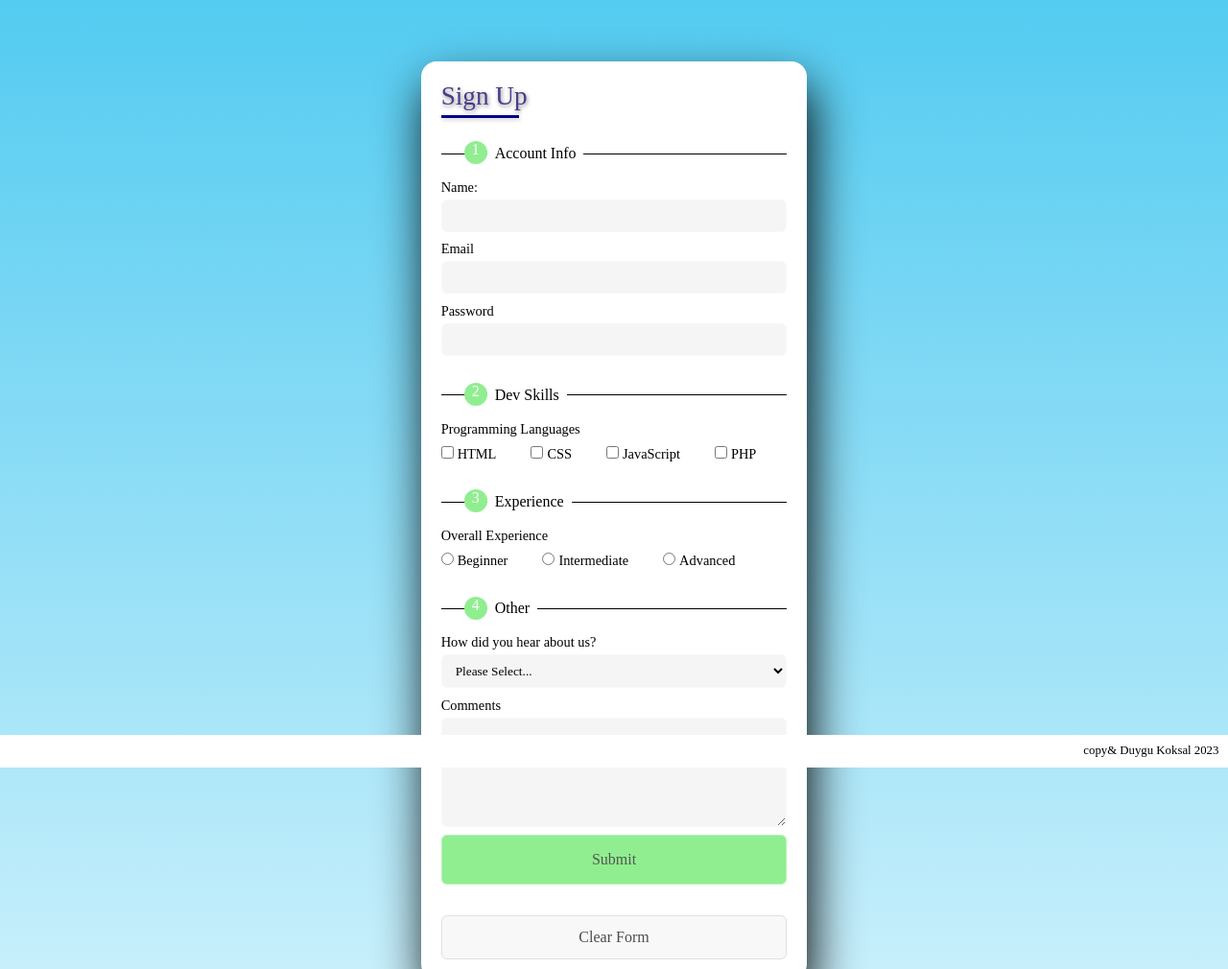
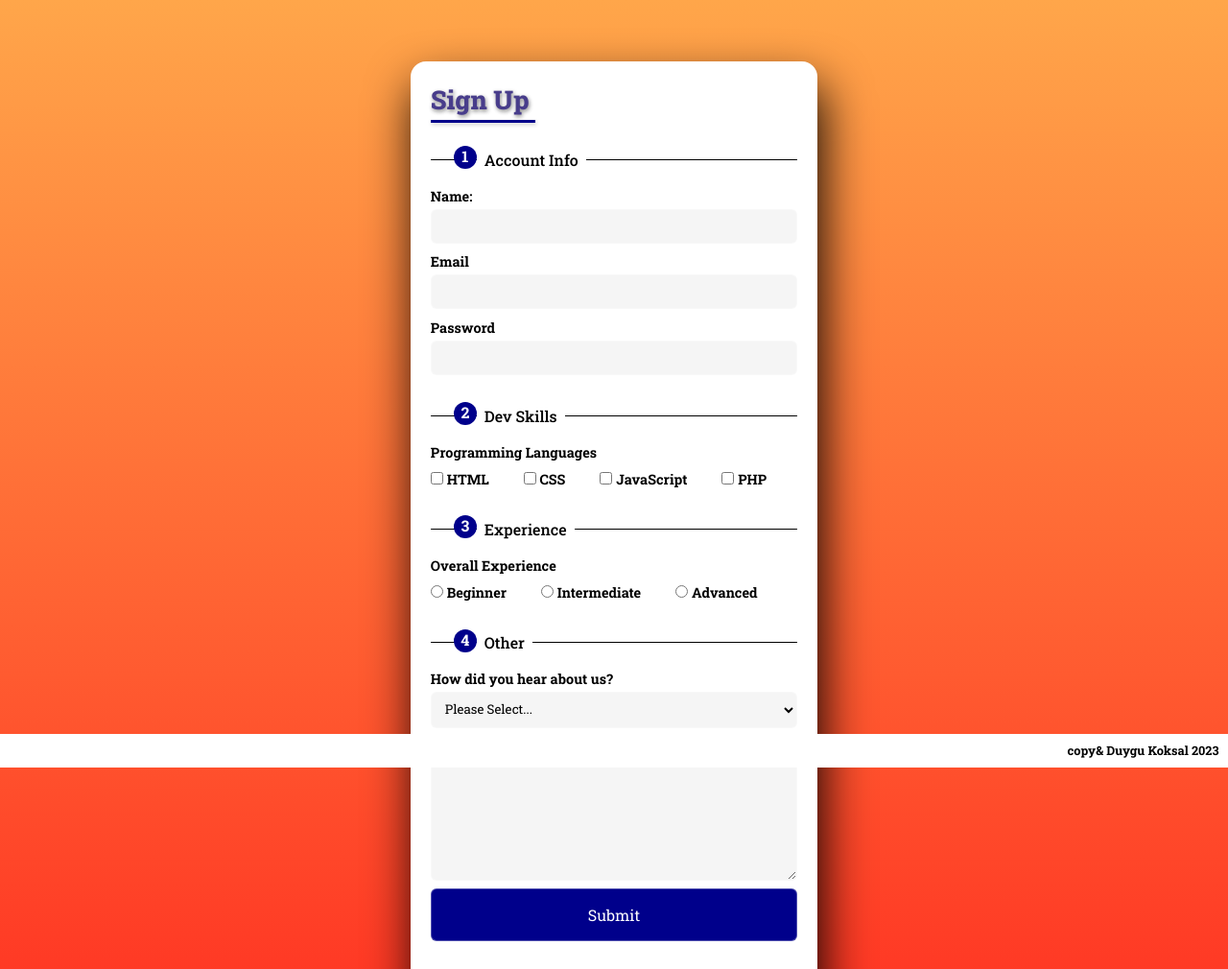
Before and after one commit to duyguca/sign-up-form, a plain HTML site: page index.html in a window 1280 px wide. Shown: the top 1010 px of the page at 96% size. Drawn offline with Linux system fonts and the light colour scheme.

Commit message:
Sunset theme (#3)
* sunset theme update

* grid added

* last changes added

```diff
--- a/index.html
+++ b/index.html
@@ -5,6 +5,9 @@
     <meta name="viewport" content="width=device-width, initial-scale=1.0" />
     <title>Sign up form</title>
     <link rel="stylesheet" href="styles.css" />
+    <link rel="preconnect" href="https://fonts.googleapis.com">
+<link rel="preconnect" href="https://fonts.gstatic.com" crossorigin>
+<link href="https://fonts.googleapis.com/css2?family=Roboto+Slab:wght@100;400;500;600;700;800&display=swap" rel="stylesheet">
   </head>
   <body>
     <main>
--- a/styles.css
+++ b/styles.css
@@ -2,16 +2,12 @@
   margin: 0;
   padding: 0;
   box-sizing: border-box;
-  font-family: serif, "Josefin Slab";
-  font-weight: 100;
+  font-family: "Roboto Slab", sans-serif;
+  font-weight: 700;
 }
 
 body {
-  background: linear-gradient(
-    to top,
-    rgb(209, 242, 252) 0%,
-    rgb(83, 203, 241) 100%
-  );
+  background: linear-gradient(to top, #ff291f, #ffa64a);
 }
 
 main {
@@ -20,6 +16,9 @@ main {
   align-items: flex-start;
   min-height: 100vh;
   margin-bottom: 5rem;
+  max-width: 30rem;
+  margin: 0 auto;
+  padding-bottom: 5rem;
 }
 
 .form-container {
@@ -44,8 +43,8 @@ main {
 
   text-shadow: 1px 2px 4px #888;
   margin-bottom: 1em;
-  font-family: serif;
-  font-weight: 100;
+  font-family: "Roboto Slab";
+  font-weight: 800;
 }
 
 .form h2::before {
@@ -53,7 +52,7 @@ main {
   position: absolute;
   left: 0;
   bottom: -7px;
-  width: 3em;
+  width: 4em;
   height: 0.1em;
   background: darkblue;
   box-shadow: 1px 2px 4px #ccc;
@@ -67,12 +66,16 @@ main {
   padding: 8px 10px;
   border-radius: 6px;
   border: 1px solid rgba(255, 255, 255, 0.3);
-  font-family: serif;
-  font-weight: 100;
+  font-family: "Roboto Slab";
+  font-weight: 400;
   margin-top: 0.3em;
 }
 
-.form input:focus,
+.form input:focus {
+  border: 3px solid rgb(255, 174, 66);
+  background-color: #fff;
+}
+
 .form textarea:focus {
   background: #d3d3d33d;
   border: 1px solid lightgreen;
@@ -84,8 +87,8 @@ main {
 }
 
 .form input[type="submit"] {
-  background: lightgreen;
-  color: #555;
+  background: darkblue;
+  color: #fff;
   cursor: pointer;
   padding: 1rem;
   font-size: 1rem;
@@ -124,7 +127,7 @@ legend {
   width: 1.5rem;
   height: 1.5rem;
   border-radius: 50%;
-  background-color: lightgreen;
+  background-color: darkblue;
 }
 
 footer {
@@ -157,12 +160,14 @@ select[name="referredby"] {
   padding: 8px 10px;
   border-radius: 6px;
   border: 1px solid rgba(255, 255, 255, 0.3);
-  font-family: serif;
-  font-weight: 100;
+  font-family: "Roboto Slab";
+  font-weight: 400;
   margin-top: 0.3em;
 }
 
 #clear {
+  background-color: #fff;
+  color: #ff291f;
   border: 0.5px solid lightgray;
   opacity: 0.7;
   margin-top: 2rem;
```
